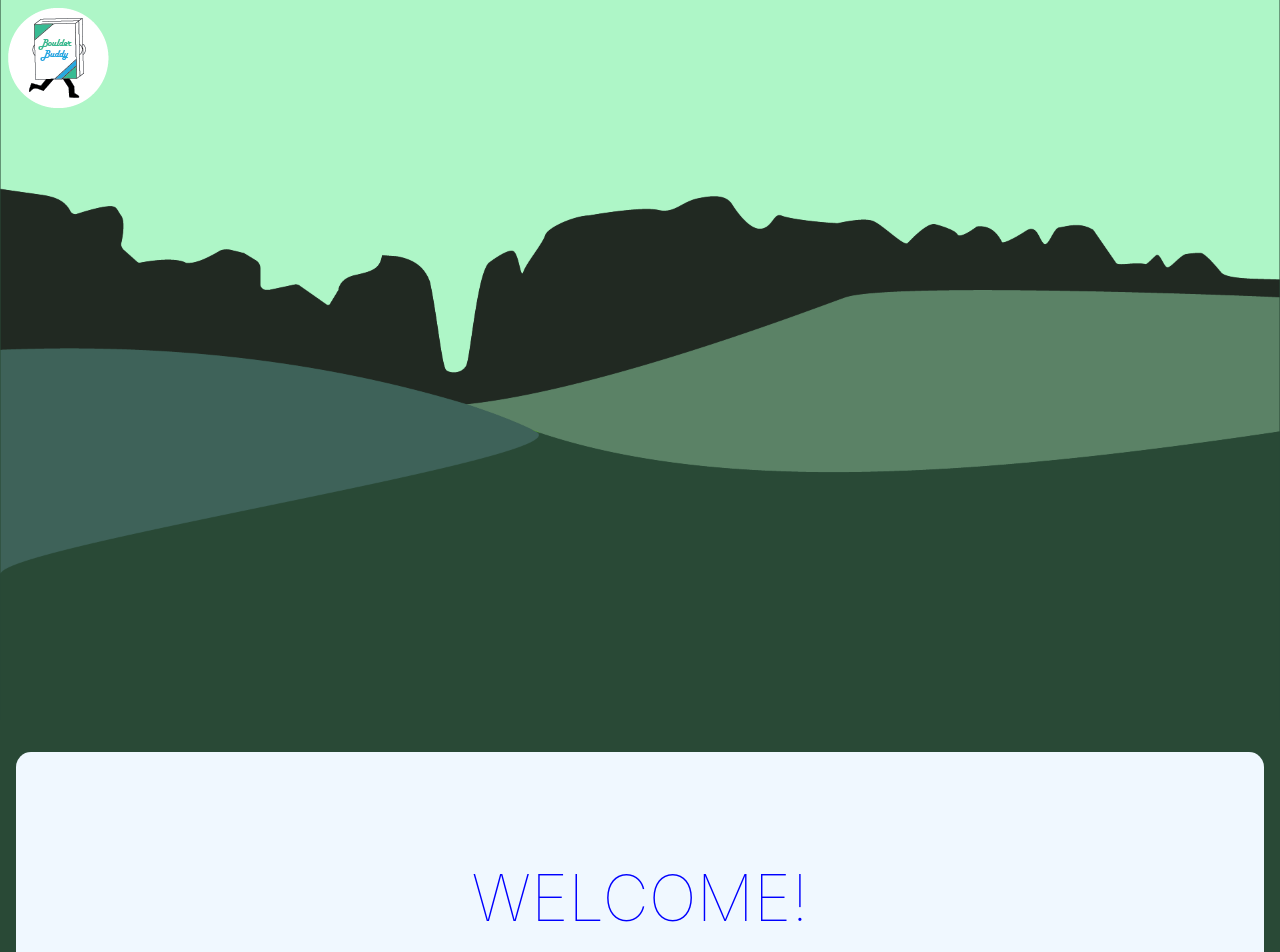
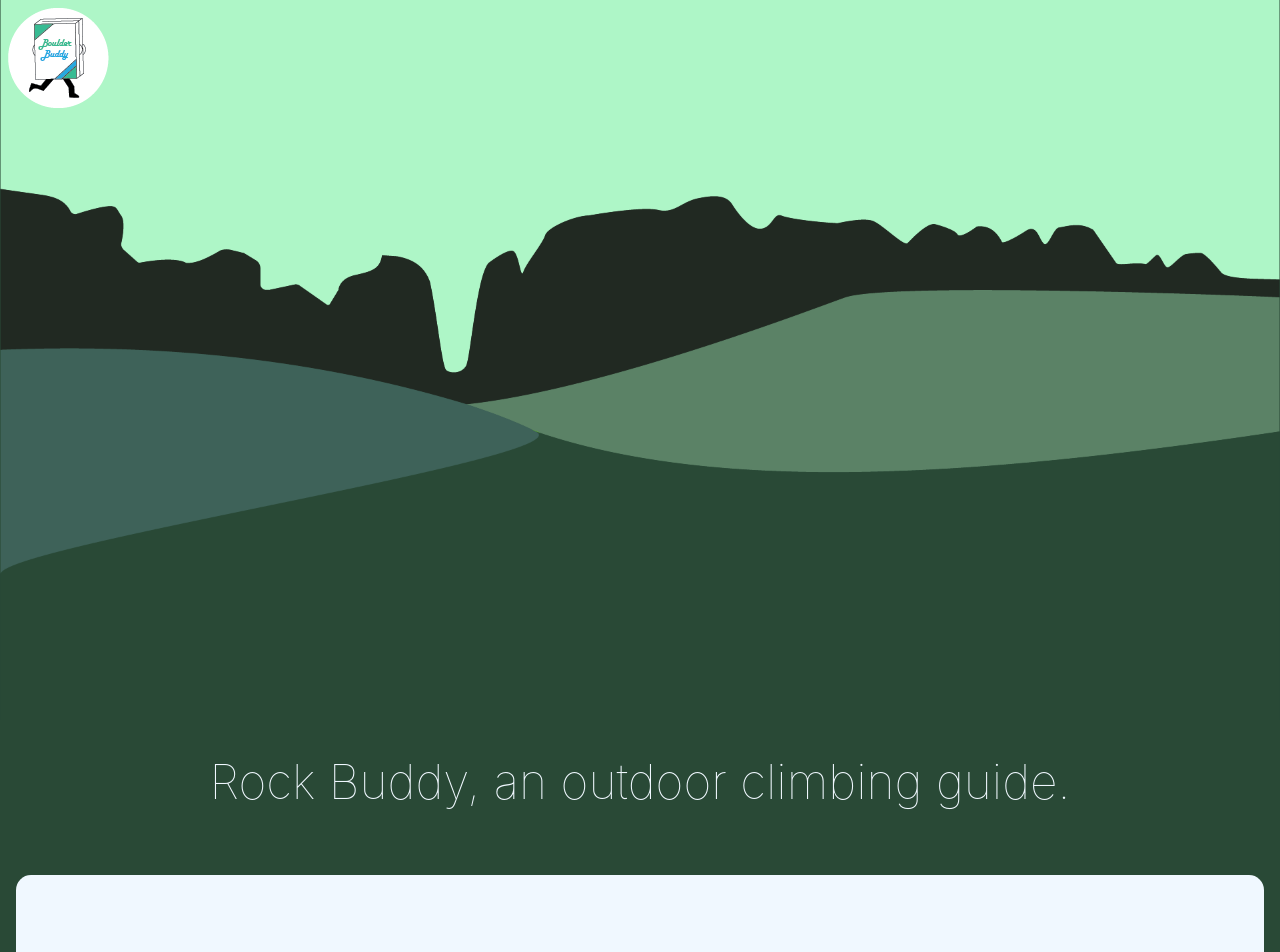
Before and after one commit to Lukem20/Boulder-Buddy, a Svelte app in the folder my-portfolio/: page / in a window 1280 px wide. Shown: the top 952 px of the page. Built offline with nearby package versions, Linux system fonts and the light colour scheme.

Commit message:
Changed h1 header to the banner.

```diff
--- a/my-portfolio/src/App.svelte
+++ b/my-portfolio/src/App.svelte
@@ -11,10 +11,8 @@
 <main>
 
 	<Banner />
-
-    <!-- <ProjectList {projects} /> -->
 	<Card>
-		<h1 style="color: {color}">Welcome!</h1>
+		<h2 style="color: {color}">Welcome!</h2>
 		<button on:click={toggle} class="btn">Click me!</button>
 	</Card>
 
@@ -23,6 +21,7 @@
 
 <style>
 	main {
+		max-width: none;
 		text-align: center;
 		margin: 0 auto;
 		padding: 0 !important;
@@ -36,15 +35,4 @@
 		padding: 0.75em 1em;
 	}
 
-	h1 {
-		color: #ff3e00;
-		text-transform: uppercase;
-		font-size: 4em;
-		font-weight: 100;
-	}
-
-		main {
-			max-width: none;
-		}
-
 </style>
--- a/my-portfolio/src/components/Banner.svelte
+++ b/my-portfolio/src/components/Banner.svelte
@@ -5,9 +5,18 @@
 <div class="centerBox">
     <Logo />
     <img class="center-fit" src="assets/banner.png" alt="Desert background graphic" />
+    <h1>Rock Buddy, an outdoor climbing guide.</h1>
 </div>
 
 <style>
+
+    h1 {
+		color: aliceblue;
+		/*text-transform: uppercase;*/
+		font-size: 3em;
+		font-weight: 100;
+    }
+
     .centerBox {
             display: grid;
             height: 100%;
```
